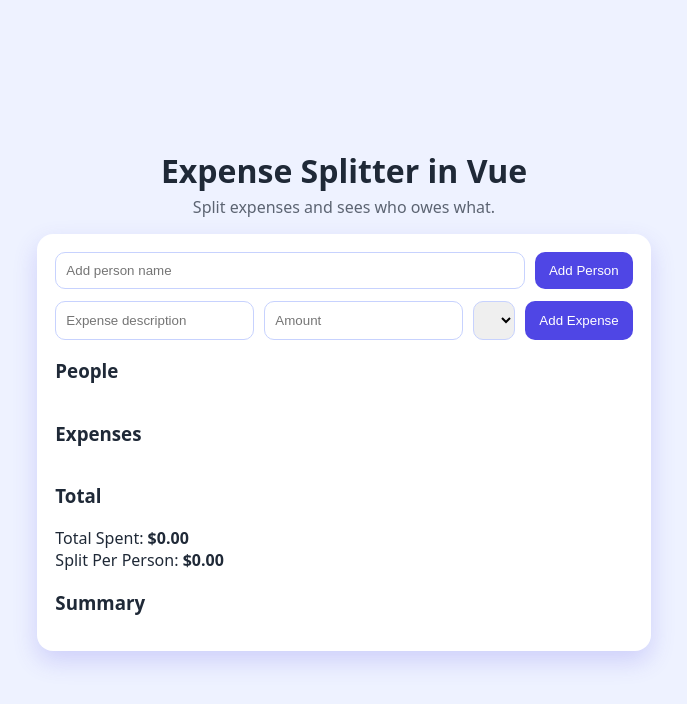
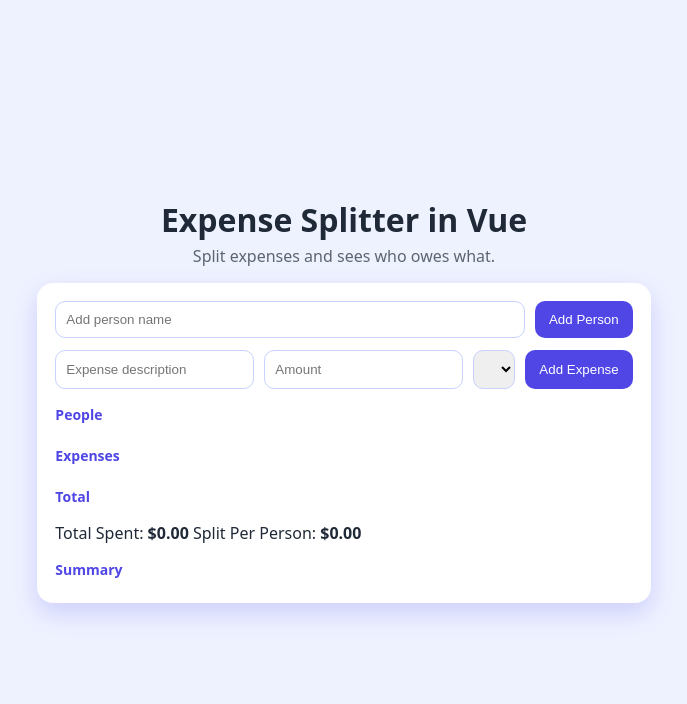
Before and after one commit to Latiyay/expense-splitter-vue, a Vue app: page / in a window 1280 px wide. Shown: the top 704 px of the page, without its empty margins (296-983 px from the left). Built offline with nearby package versions, Linux system fonts and the light colour scheme.

Commit message:
Added Sections

```diff
--- a/src/App.vue
+++ b/src/App.vue
@@ -1,6 +1,7 @@
 <script setup>
   import Header from './components/Header.vue'
   import Card from './components/Card.vue'
+  import Section from './components/Section.vue'
 </script>
 
 <template>
@@ -16,28 +17,25 @@
       <select id="paidBySelect"></select>
       <button>Add Expense</button>
     </form>
-    <section>
-      <h3>People</h3>
+
+    <Section title="People">
       <ul id="peopleList" class="list"></ul>
-    </section>
+    </Section>
 
-    <section>
-      <h3>Expenses</h3>
+    <Section title="Expenses">
         <ul id="expenseList" class="list"></ul>
-    </section>
+    </Section>
 
-    <section>
-      <h3>Total</h3>
+    <Section title="Total">
         <p>
-        Total Spent: <strong id="totalSpent">$0.00</strong><br/>
+            Total Spent: <strong id="totalSpent">$0.00</strong>
             Split Per Person: <strong id="splitAmount">$0.00</strong>
         </p>
-    </section>
+    </Section>
 
-    <section class="summary">
-      <h3>Summary</h3>
+    <Section title="Summary">
         <ul id="summaryList" class="list"></ul>
-    </section>
+    </Section>
   </Card>
 </template>
 
--- /dev/null
+++ b/src/components/Section.vue
@@ -0,0 +1,27 @@
+<script setup>
+  const props = defineProps({
+    title: {
+      type: String,
+      default: 'Section'
+    }
+  })
+</script>
+
+<template>
+    <section>
+      <h3>{{title}}</h3>
+      <slot />
+    </section>
+</template>
+
+<style scoped>
+section {
+  margin-top: 16px;
+}
+
+section h3 {
+  margin: 0 0 6px;
+  font-size: 14px;
+  color: #4f46e5;
+}
+</style>
```
Lines whose indentation alone changed are shown as unchanged.
